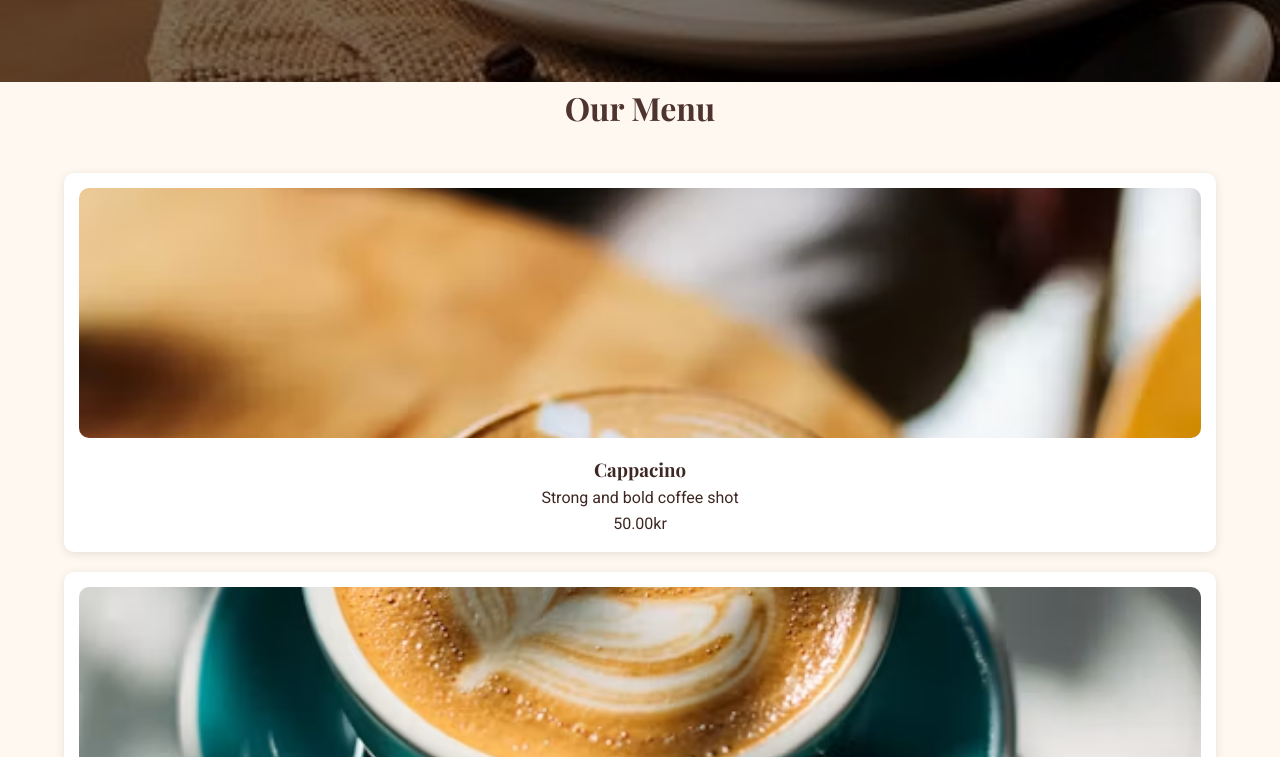
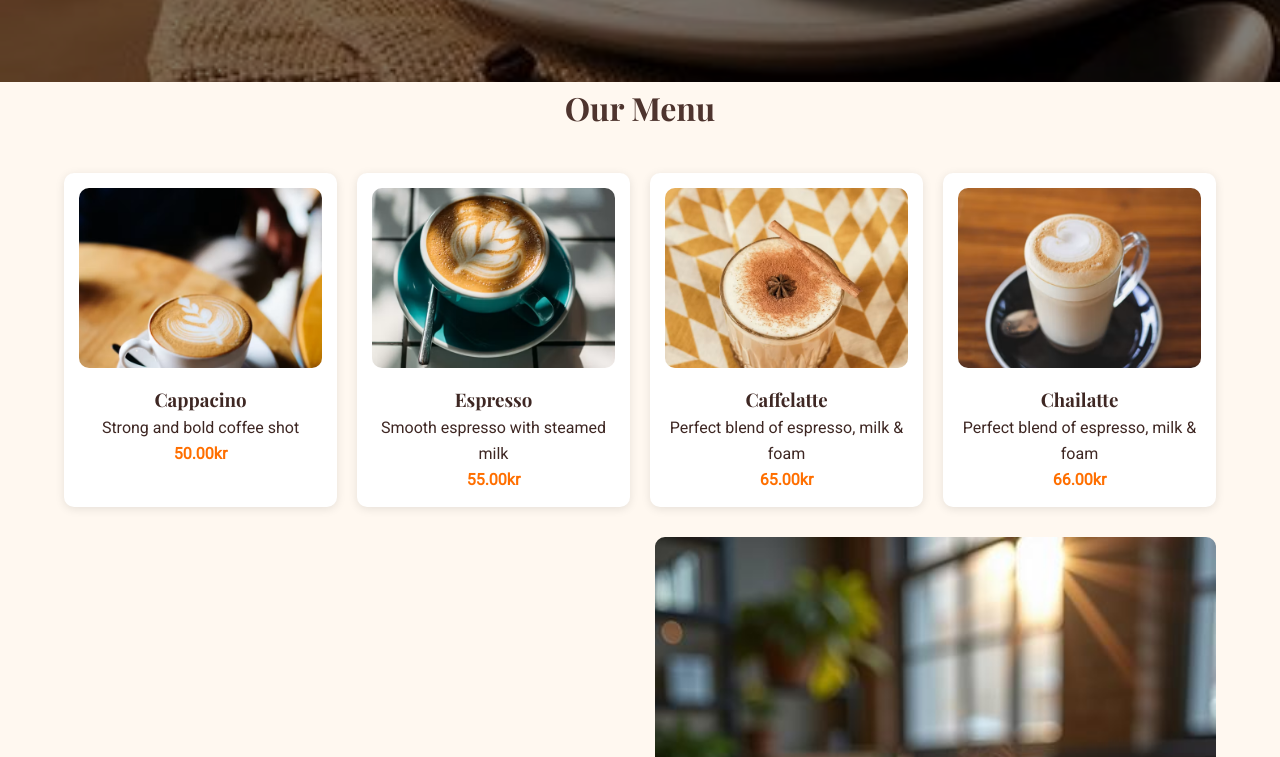
Before and after one commit to Malar172/Coffee-shop, a plain HTML site: page index.html in a window 1280 px wide. Shown: the part 726-1483 px from the top of the page. Drawn offline with nearby package versions, Linux system fonts and the light colour scheme.

Commit message:
Changed menu grid alignment

```diff
--- a/style.css
+++ b/style.css
@@ -112,8 +112,9 @@
 /* Menu */
 .menu-grid{
     display:grid;
-    grid-template-columns:repeat(auto-fit(2,1fr));
+    grid-template-columns: repeat(auto-fit, minmax(250px,1fr));
     gap:20px;
+
 }
 .menu-item{
     background: #fff;
@@ -126,16 +127,15 @@
 }
 .menu-item img{
     width:100%;
-    height:250px;
+    height:180px;
     object-fit:cover;
     border-radius:10px;
     margin-bottom:10px;
-
 }
 .menu-item:hover{
     transform:scale(1.05);
 }
-.menu.item span{
+.menu-item span{
     color:#ff6f00;
     font-weight: bold;
 }
```
Also changed, not shown: index.html (+1 -1 lines).
